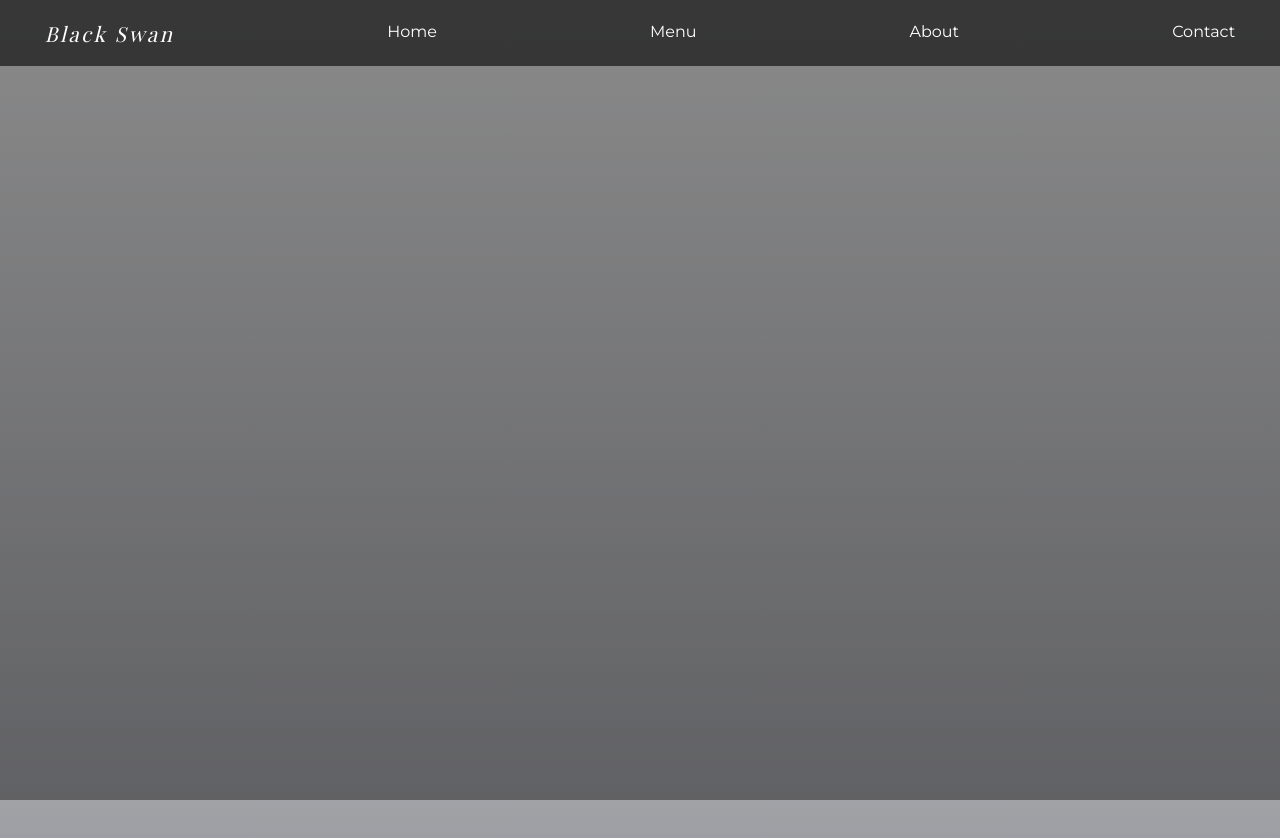
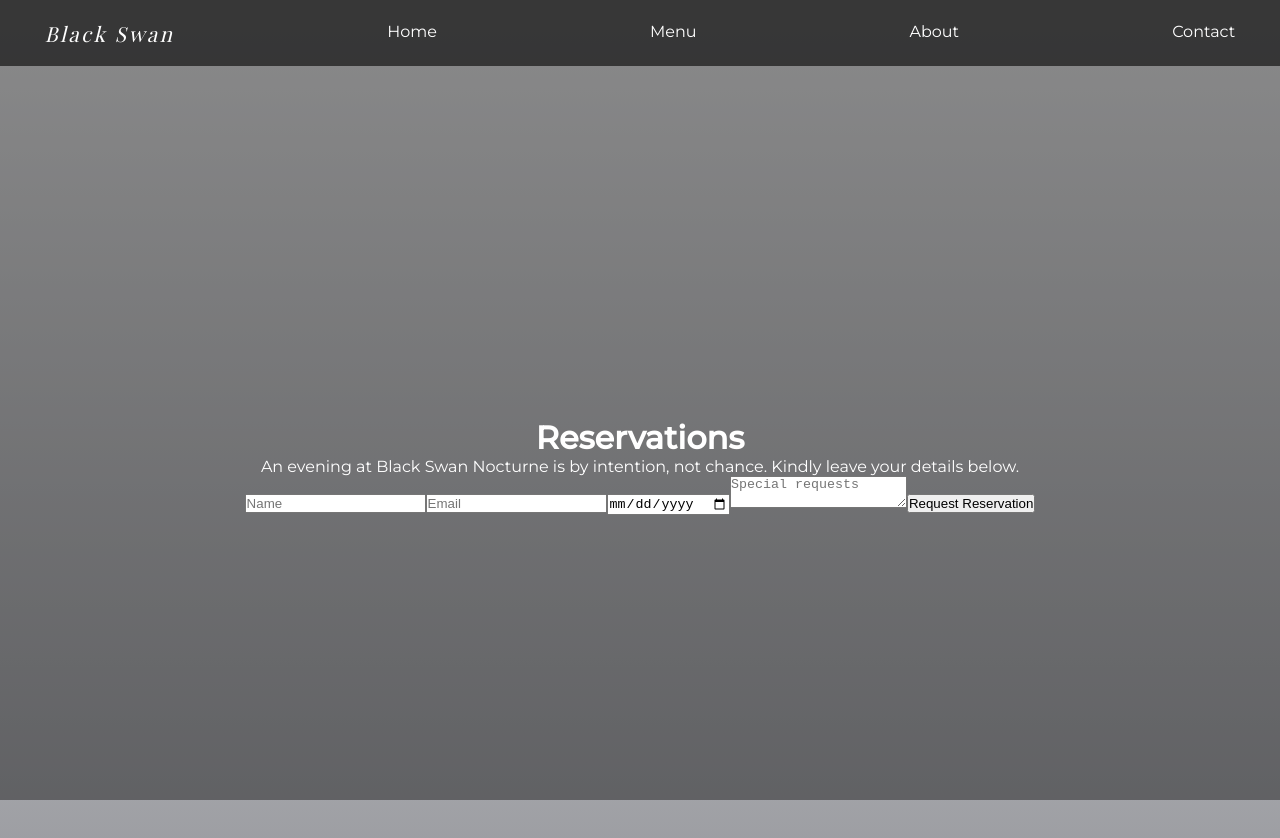
Before and after one commit to JayZeus999/Restaurant-Page, a website built with webpack: page src/template.html in a window 1280 px wide. Both pictures are taken after a click on the button "Contact". Built offline with nearby package versions, Linux system fonts and the light colour scheme; files whose address does not match are found by name; a web font is replaced by a local one.

Commit message:
Set up contact.js

```diff
--- /dev/null
+++ b/src/contact.js
@@ -0,0 +1,40 @@
+// contact.js
+
+function loadContact() {
+    const container = document.querySelector("#content");
+
+    container.innerHTML = "";
+
+    const wrapper = document.createElement("div");
+    wrapper.classList.add("contact-wrapper");
+
+    const title = document.createElement("h1");
+    title.textContent = "Reservations";
+
+    const subtitle = document.createElement("p");
+    subtitle.textContent =
+        "An evening at Black Swan Nocturne is by intention, not chance. Kindly leave your details below.";
+
+    const form = document.createElement("form");
+
+    const name = document.createElement("input");
+    name.placeholder = "Name";
+
+    const email = document.createElement("input");
+    email.placeholder = "Email";
+
+    const date = document.createElement("input");
+    date.type = "date";
+
+    const message = document.createElement("textarea");
+    message.placeholder = "Special requests";
+
+    const btn = document.createElement("button");
+    btn.textContent = "Request Reservation";
+
+    form.append(name, email, date, message, btn);
+    wrapper.append(title, subtitle, form);
+    container.appendChild(wrapper);
+}
+
+export { loadContact };
--- a/src/index.js
+++ b/src/index.js
@@ -5,6 +5,7 @@ import "./styles.css";
 import { loadHome } from "./home.js";
 import { loadMenu } from "./menu.js"
 import { loadAbout } from "./about.js";
+import { loadContact } from "./contact.js";
 
 const homeBtn = document.querySelector(".home-btn");
 homeBtn.addEventListener("click",() => {
@@ -20,3 +21,8 @@ const aboutBtn = document.querySelector(".about-btn");
 aboutBtn.addEventListener("click",() => {
     loadAbout();
 });
+
+const contactBtn = document.querySelector(".contact-btn");
+contactBtn.addEventListener("click",() => {
+    loadContact();
+});
--- a/src/styles.css
+++ b/src/styles.css
@@ -303,3 +303,6 @@ nav button:hover::after {
     background: url('../images/black-swan-logo.svg') center/contain no-repeat;
     opacity: 0.08;
 }
+
+
+/* contact.js */
```
